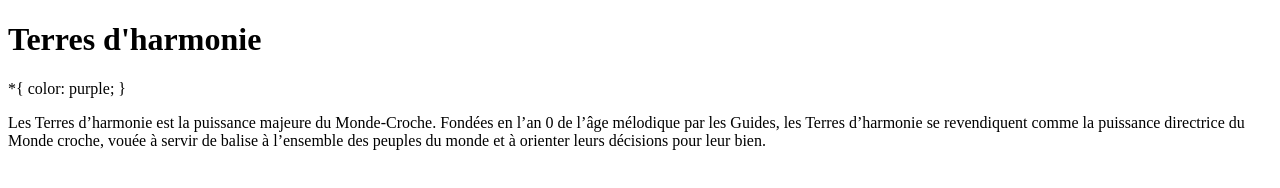
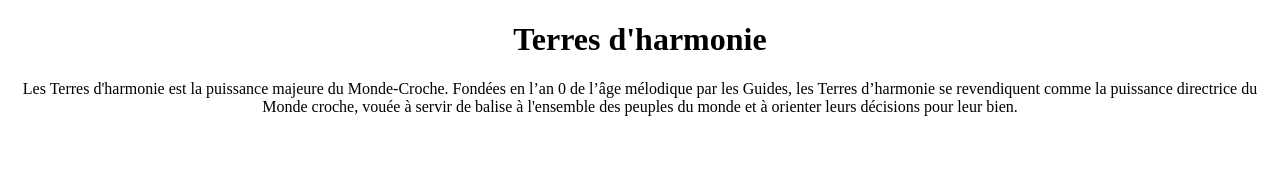
Before and after one commit to Tyva/monde_croche, a plain HTML site: page articles/terres_harmonie.html in a window 1280 px wide. Drawn offline with Linux system fonts and the light colour scheme; files that its build step writes are made by us from their sources.

Commit message:
Fin exos, tests CSS

```diff
--- a/articles/terres_harmonie.html
+++ b/articles/terres_harmonie.html
@@ -3,17 +3,15 @@
 <head>
     <meta charset="UTF-8">
     <meta name="viewport" content="width=device-width, initial-scale=1.0">
+    <link rel="stylesheet" href="styles.css"/>
     <title>Terres d'harmonie</title>
 </head>
 
 <body>
     <h1>Terres d'harmonie</h1>
 
-    *{
-        color: purple;
-    }
+    <p>Les Terres d'harmonie est la puissance majeure du Monde-Croche. Fondées en l’an 0 de l’âge mélodique par les Guides, les Terres d’harmonie se revendiquent comme la puissance directrice du Monde croche, vouée à servir de balise à l'ensemble des peuples du monde et à orienter leurs décisions pour leur bien.</p>
 
-    <p>Les Terres d’harmonie est la puissance majeure du Monde-Croche. Fondées en l’an 0 de l’âge mélodique par les Guides, les Terres d’harmonie se revendiquent comme la puissance directrice du Monde croche, vouée à servir de balise à l’ensemble des peuples du monde et à orienter leurs décisions pour leur bien. </p>
 </body>
 
 </html>
--- /dev/null
+++ b/styles.css
@@ -0,0 +1,9 @@
+* {
+    font-family: "Times New Roman",sans-serif;
+    text-align: center;
+}
+
+h1 {
+    font-family: "Times New Roman",sans-serif;
+    text-align: center;
+}
```
Also changed, not shown: articles/conjonction_rahk.html (+1 -0 lines), index.html (+4 -1 lines), images/pexels-andrea-piacquadio-3777931.jpg (added), images/pexels-katho-mutodo-8434791.jpg (added).
